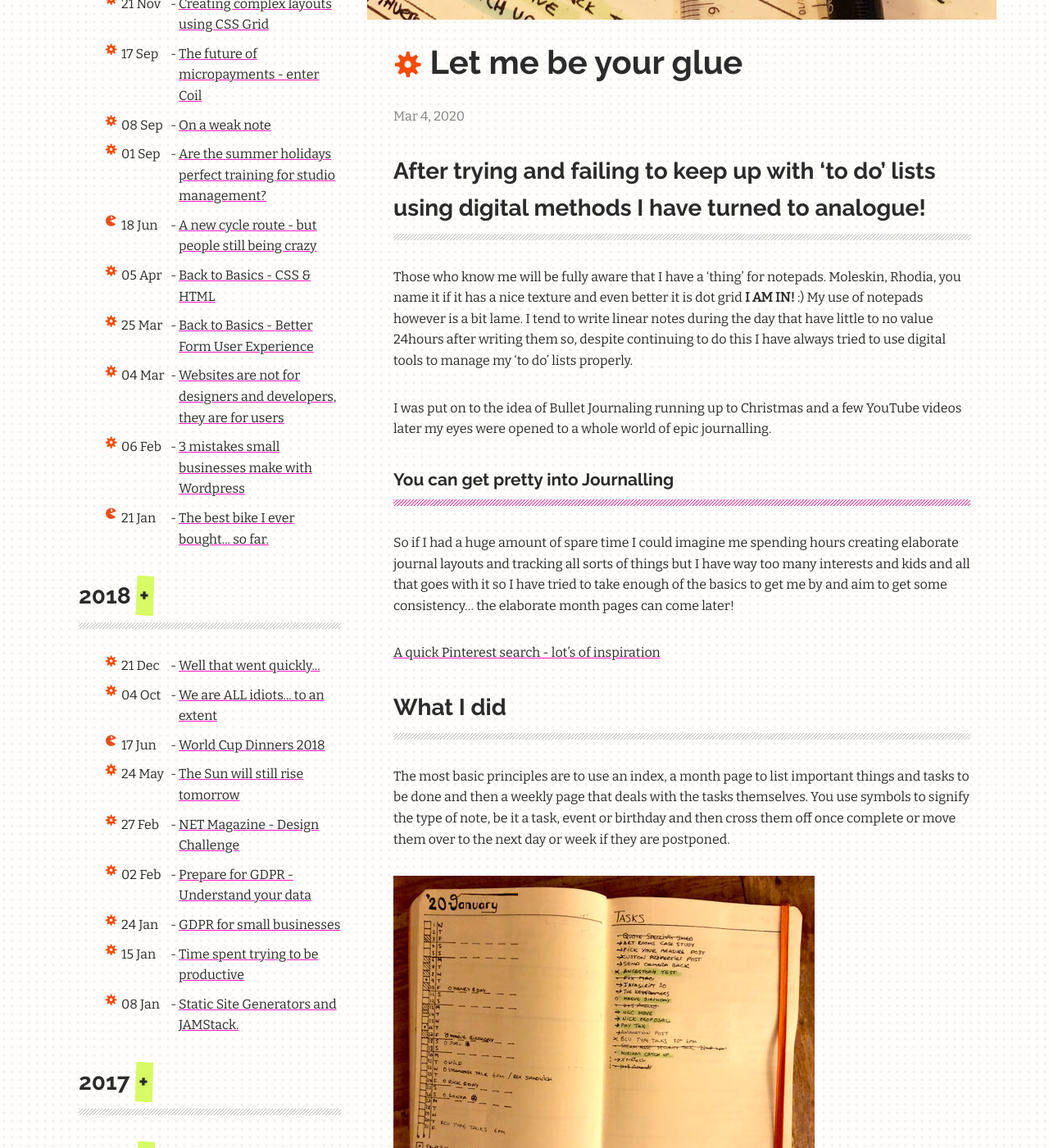
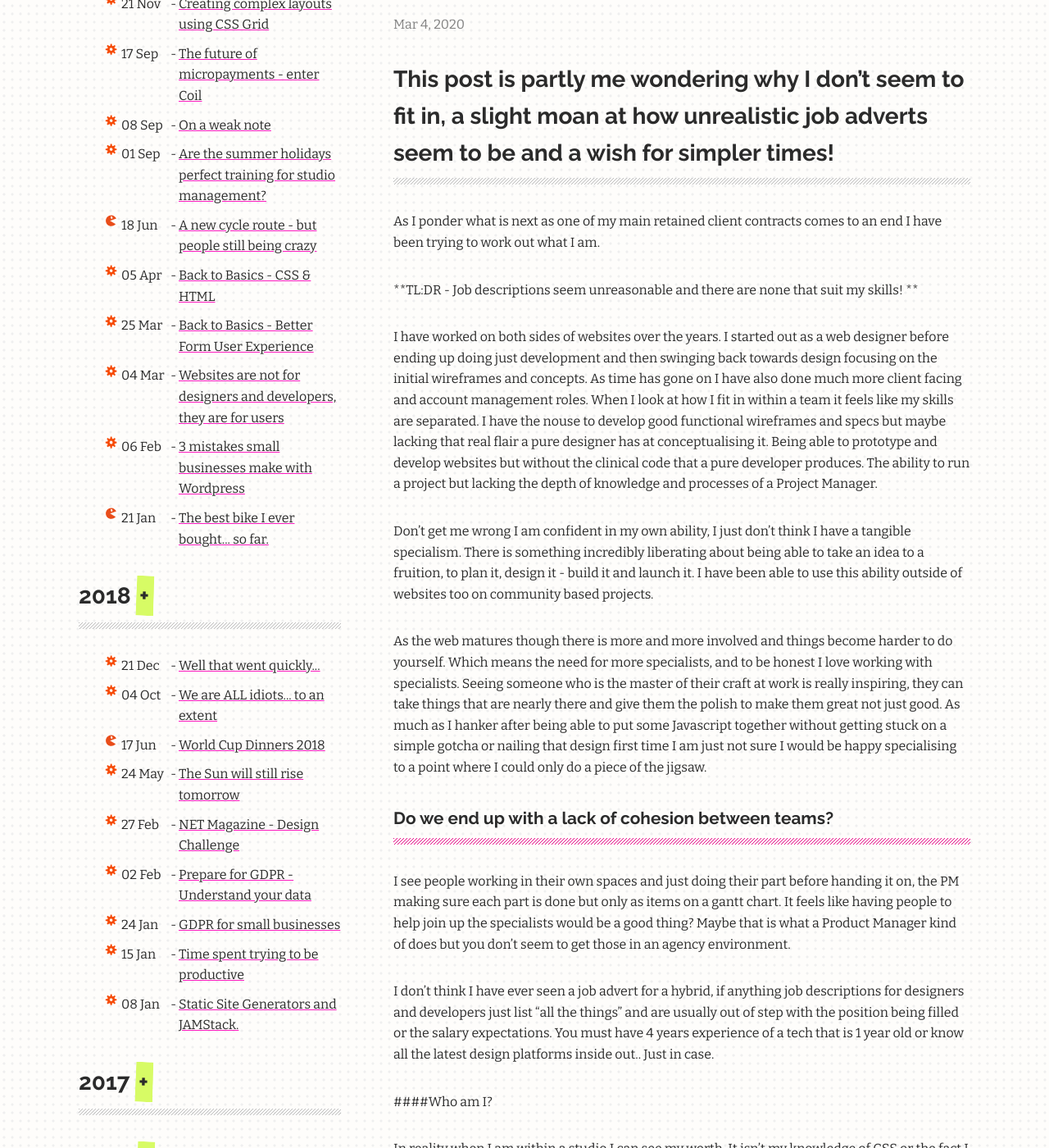
Before and after one commit to maxray/maxray.github.io, a Jekyll site: the page built from _posts/2020-03-04-let-me-be-your-glue.markdown, in a window 1280 px wide and 1400 px high, scrolled down 588 px. Shown: the whole window at 82% size. Built offline with Jekyll 4.4.1, drawn with Linux system fonts in a browser that asks for light colours; some of the changed text lies outside the part shown.

Commit message:
Updated Let Me Be Your Glue

```diff
--- a/_posts/2020-03-04-let-me-be-your-glue.markdown
+++ b/_posts/2020-03-04-let-me-be-your-glue.markdown
@@ -3,32 +3,34 @@
 date: 2020-03-04 21:29:00 Z
 categories:
 - Work
-thumbnail_image: "/uploads/bullet-journals.jpg"
+thumbnail_image: "/uploads/glue.jpg"
 layout: post
 ---
 
-### After trying and failing to keep up with 'to do' lists using digital methods I have turned to analogue!
+### This post is partly me wondering why I don’t seem to fit in, a slight moan at how unrealistic job adverts seem to be and a wish for simpler times!
 
-Those who know me will be fully aware that I have a 'thing' for notepads. Moleskin, Rhodia, you name it if it has a nice texture and even better it is dot grid **I AM IN!** :)  My use of notepads however is a bit lame. I tend to write linear notes during the day that have little to no value 24hours after writing them so, despite continuing to do this I have always tried to use digital tools to manage my 'to do' lists properly.
+As I ponder what is next as one of my main retained client contracts comes to an end I have been trying to work out what I am.
 
-I was put on to the idea of Bullet Journaling running up to Christmas and a few YouTube videos later my eyes were opened to a whole world of epic journalling.
+**TL:DR - Job descriptions seem unreasonable and there are none that suit my skills! **
 
-#### You can get pretty into Journalling
+I have worked on both sides of websites over the years. I started out as a web designer before ending up doing just development and then swinging back towards design focusing on the initial wireframes and concepts. As time has gone on I have also done much more client facing and account management roles. When I look at how I fit in within a team it feels like my skills are separated. I have the nouse to develop good functional wireframes and specs but maybe lacking that real flair a pure designer has at conceptualising it. Being able to prototype and develop websites but without the clinical code that a pure developer produces. The ability to run a project but lacking the depth of knowledge and processes of a Project Manager.
 
-So if I had a huge amount of spare time I could imagine me spending hours creating elaborate journal layouts and tracking all sorts of things but I have way too many interests and kids and all that goes with it so I have tried to take enough of the basics to get me by and aim to get some consistency...  the elaborate month pages can come later!
+Don’t get me wrong I am confident in my own ability,  I just don’t think I have a tangible specialism. There is something incredibly liberating about being able to take an idea to a fruition, to plan it, design it - build it and launch it. I have been able to use this ability outside of websites too on community based projects.
 
-[A quick Pinterest search - lot's of inspiration](https://www.pinterest.co.uk/search/pins/?q=bullet%20journal&rs=typed&term_meta[]=bullet%7Ctyped&term_meta[]=journal%7Ctyped)
+As the web matures though there is more and more involved and things become harder to do yourself. Which means the need for more specialists, and to be honest I love working with specialists. Seeing someone who is the master of their craft at work is really inspiring, they can take things that are nearly there and give them the polish to make them great not just good. As much as I hanker after being able to put some Javascript together without getting stuck on a simple gotcha or nailing that design first time I am just not sure I would be happy specialising to a point where I could only do a piece of the jigsaw.
 
-### What I did
+#### Do we end up with a lack of cohesion between teams?
 
-The most basic principles are to use an index, a month page to list important things and tasks to be done and then a weekly page that deals with the tasks themselves. You use symbols to signify the type of note, be it a task, event or birthday and then cross them off once complete or move them over to the next day or week if they are postponed.
+I see people working in their own spaces and just doing their part before handing it on, the PM making sure each part is done but only as items on a gantt chart. It feels like having people to help join up the specialists would be a good thing? Maybe that is what a Product Manager kind of does but you don’t seem to get those in an agency environment.
 
-![A simple month list to mark important dates](/uploads/bullet-journals-2.jpg "A simple month list to mark important dates")
+I don’t think I have ever seen a job advert for a hybrid, if anything job descriptions for designers and developers just list “all the things”  and are usually out of step with the position being filled or the salary expectations. You must have 4 years experience of a tech that is 1 year old or know all the latest design platforms inside out.. Just in case.
 
-### What I think
+####Who am I?
 
-Interestingly it is the act of slowing things down and committing to a medium without an "Undo" shortcut that I think is helping me to manage things better. I take a little time on a Sunday afternoon to draw out the coming week, transfer and cross out tasks and check other sources such as the family calendar for any sneaky events.
+In reality when I am within a studio I can see my worth. It isn’t my knowledge of CSS or the fact I can optimise an svg it actually comes down to problem solving and communication. I can empathise/talk with clients, designers and developers and I can solve problems right across the project lifecycle. I can float across projects running in the studio helping to fight fires, sense check or give a little art direction.
 
-Trello and the like offer so much functionality that should make managing my tasks a breeze - but the fact it is so instant means thing get forgotten or put off and suddenly another board is condemned to the Trello graveyard of ignored boards.
+You don’t see these as core requirements in jobs though, if you are lucky they might get a mention but more as an afterthought than anything. Tech stacks come and go and unlike  my knowledge of AS3 and Flash which was deleted to make space in my brain long ago I have added and built on my problem solving and communication skills as I have journeyed through my career.
 
-Either way I have managed to stay on top fo things for the first two months of the year... will I be doing a Bullet Journal update in December? **I hope so. **
+I don’t want to have to specialise to stay relevant, but with no obvious roles as the “glue” of a project it seems I will have to. So what is a person who is interested in all aspects of web design to do?
+
+### Answers on a postcard please!
```
